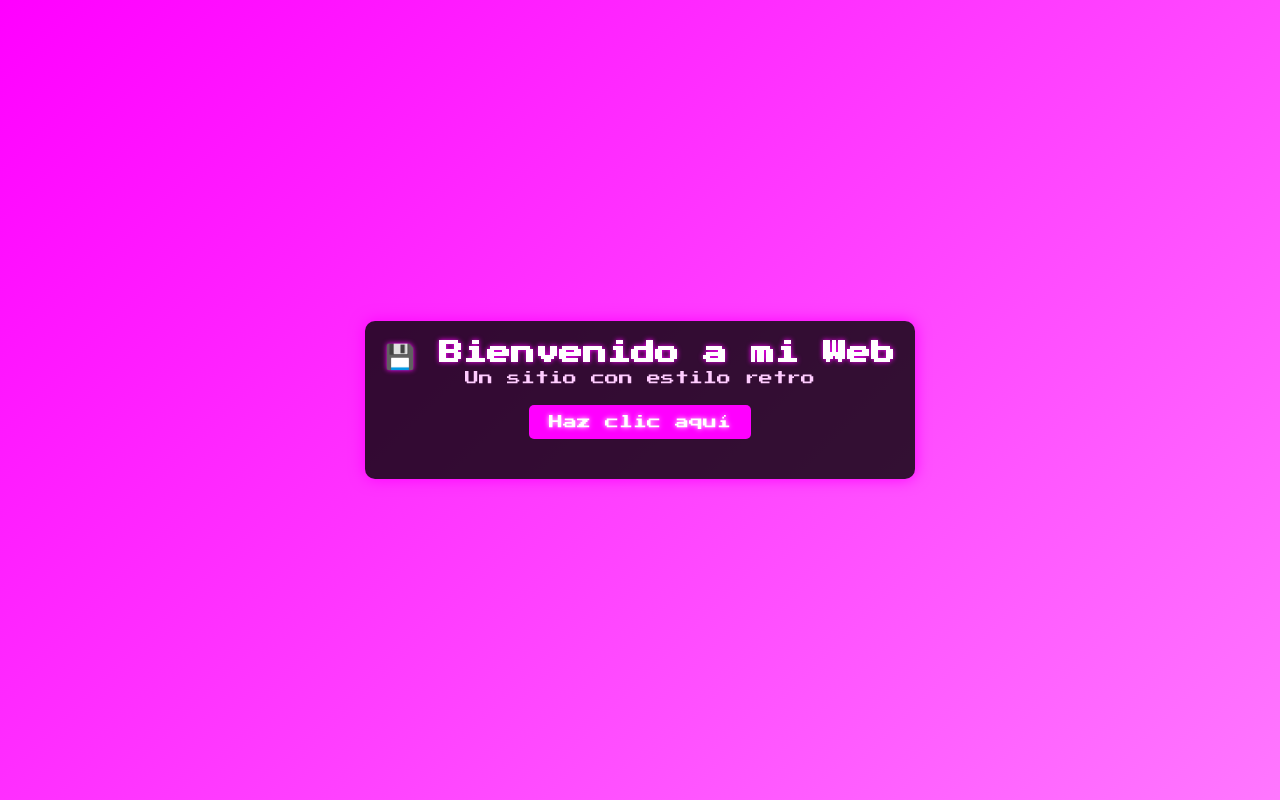
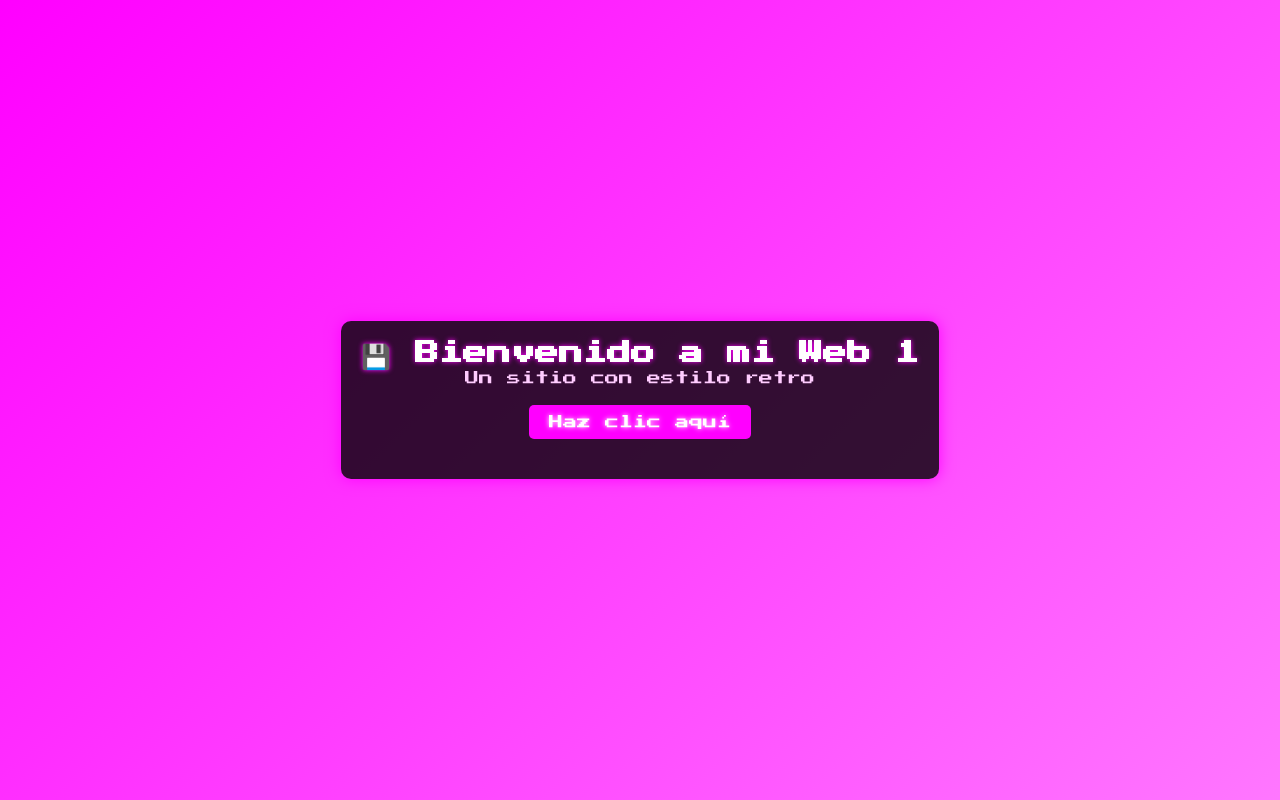
Before and after one commit to CondorCoders/ejemplo-pagina, a plain HTML site: page src/index.html in a window 1280 px wide. Drawn offline with Linux system fonts and the light colour scheme.

Commit message:
cambio de titulo

```diff
--- a/src/index.html
+++ b/src/index.html
@@ -8,7 +8,7 @@
   </head>
   <body>
     <div class="container">
-      <h1 class="title">💾 Bienvenido a mi Web</h1>
+      <h1 class="title">💾 Bienvenido a mi Web 1</h1>
       <p class="subtitle">Un sitio con estilo retro</p>
       <button id="clickMe">Haz clic aquí</button>
       <p id="message"></p>
```
